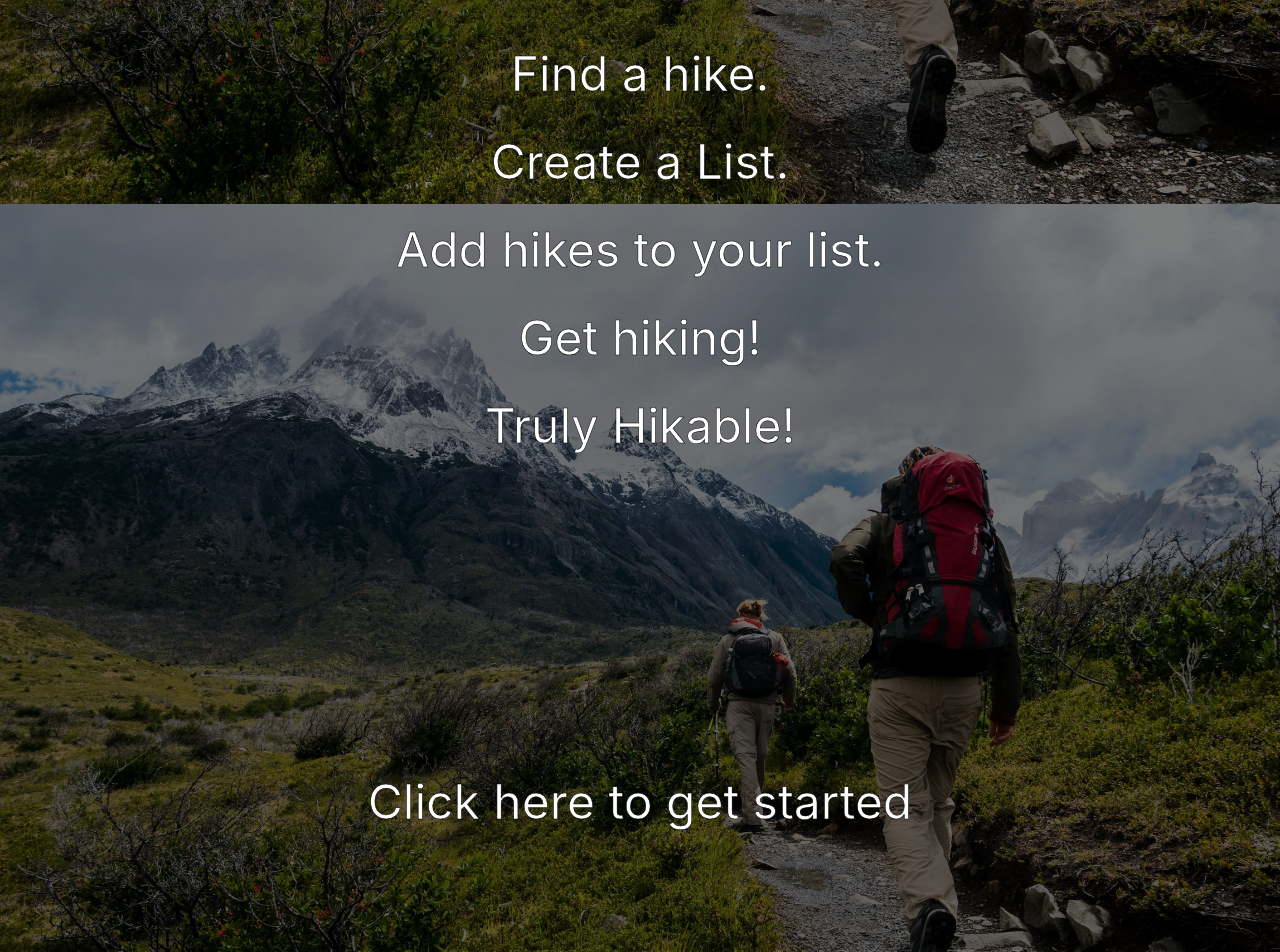
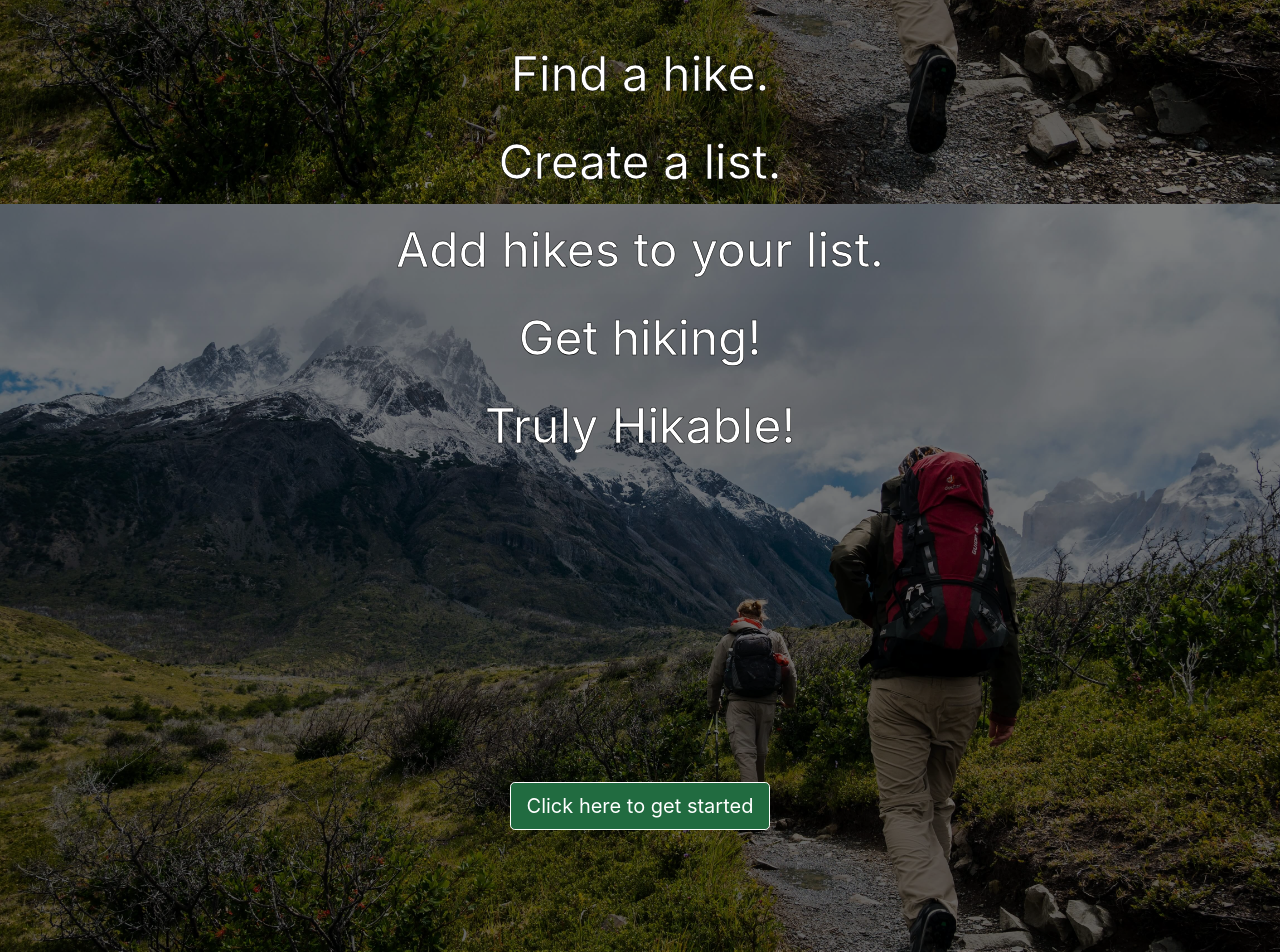
Before and after one commit to lukesherwood/hikable-frontend, a React (Create React App) app: page / in a window 1280 px wide. Shown: the part 740-1692 px from the top of the page. Built offline with nearby package versions, Linux system fonts and the light colour scheme; no server answers.

Commit message:
various styling changes

```diff
--- a/src/App.css
+++ b/src/App.css
@@ -97,13 +97,24 @@ ul {
     font-size: 3rem;
     position: relative;
     top: 20%;
-    -webkit-text-stroke-width: 0.5px;
-    -webkit-text-stroke-color: black;
  }
- .home-link a{
-     text-decoration: none;
-     color: white;
- }
+
+ .btn-primary {
+    color: white;
+    background-color: #216b40;
+    border-color: white
+}
+
+.btn-primary:hover {
+    color: rgb(102, 101, 101);
+    background-color: #5e0000;
+    border-color: #000000
+}
+
+.nav-pills .nav-link.active {
+    background-color: #216b40!important;
+}
+
  @media only screen and (max-width: 600px) {
      .cards {
         display: block;
@@ -112,11 +123,7 @@ ul {
         width: 115%;
         margin-left: -49px;
      }
-     .list-card {
-        width: 100%;
-        left: 0px;
-        position: absolute;
-     }
+
      .home-header {
         font-size: 2rem;
      }
--- a/src/components/List.js
+++ b/src/components/List.js
@@ -11,7 +11,7 @@ class List extends Component {
     return (
       <li className="list-card" id={list.id + "-list-card"}>
        <h2>{list.name}</h2>
-       <Link to={`/lists/${list.id}`}>
+       <Link className="btn btn-outline-primary" to={`/lists/${list.id}`}>
        More information
       </Link>
        {/* <h4>by: {list.user.username}</h4>
--- a/src/components/ListShow.js
+++ b/src/components/ListShow.js
@@ -8,9 +8,8 @@ class ListShow extends Component {
       let list = lists.find((l) => l.id === parseInt(params.match.params.id) );
       if (list) {
         return (
-            <div className="list-card">
+            <div className="list-item">
             <h2>{list.name}</h2>
-            <h4>by: {list.user.username}</h4>
             <p>{list.description}</p>
             <h3>Hikes:</h3>
                 <Hikes hikes={list.hikes} list={list} />
--- a/src/components/UpdateListHikes.js
+++ b/src/components/UpdateListHikes.js
@@ -27,7 +27,7 @@ class UpdateListHikes extends Component {
     return (
       <div>
         <div>
-          {this.props.signedIn ?
+          {this.props.signedIn  && !this.props.list ? // checked if signed in and not on a list page
          ( <DropdownButton
             id="dropdown-basic-button"
             title="Add to list"
@@ -40,7 +40,7 @@ class UpdateListHikes extends Component {
           }
         </div>
         <div>
-          {this.props.list ? (
+          {this.props.list ? ( // if on a list page only want to see remove from list
             <Button
               variant="outline-danger"
               size="sm"
--- a/src/containers/Home.js
+++ b/src/containers/Home.js
@@ -10,17 +10,17 @@ class Home extends Component {
           <div className="home-image" style={{height:"3600px", position: "absolute", width: "100%", left: "0px"}}>
           {/* image here with css */}
           <div className="home-header">
-            <p>Your favourite hike is just around the corner</p>
+            <p>Your favourite hike is just around the corner.</p>
           </div>
           <div className="home-feature">
             <p>Find a hike. </p>
-            <p>Create a List. </p>
+            <p>Create a list. </p>
             <p>Add hikes to your list. </p>
             <p>Get hiking!</p>
             <p>Truly Hikable!</p>
           </div>
           <div className="home-link">
-            <Link to="/hikes">Click here to get started</Link>
+            <Link to="/hikes" className="btn btn-primary btn-lg" role="button" >Click here to get started</Link>
           </div>
           </div>
         </div>
```
